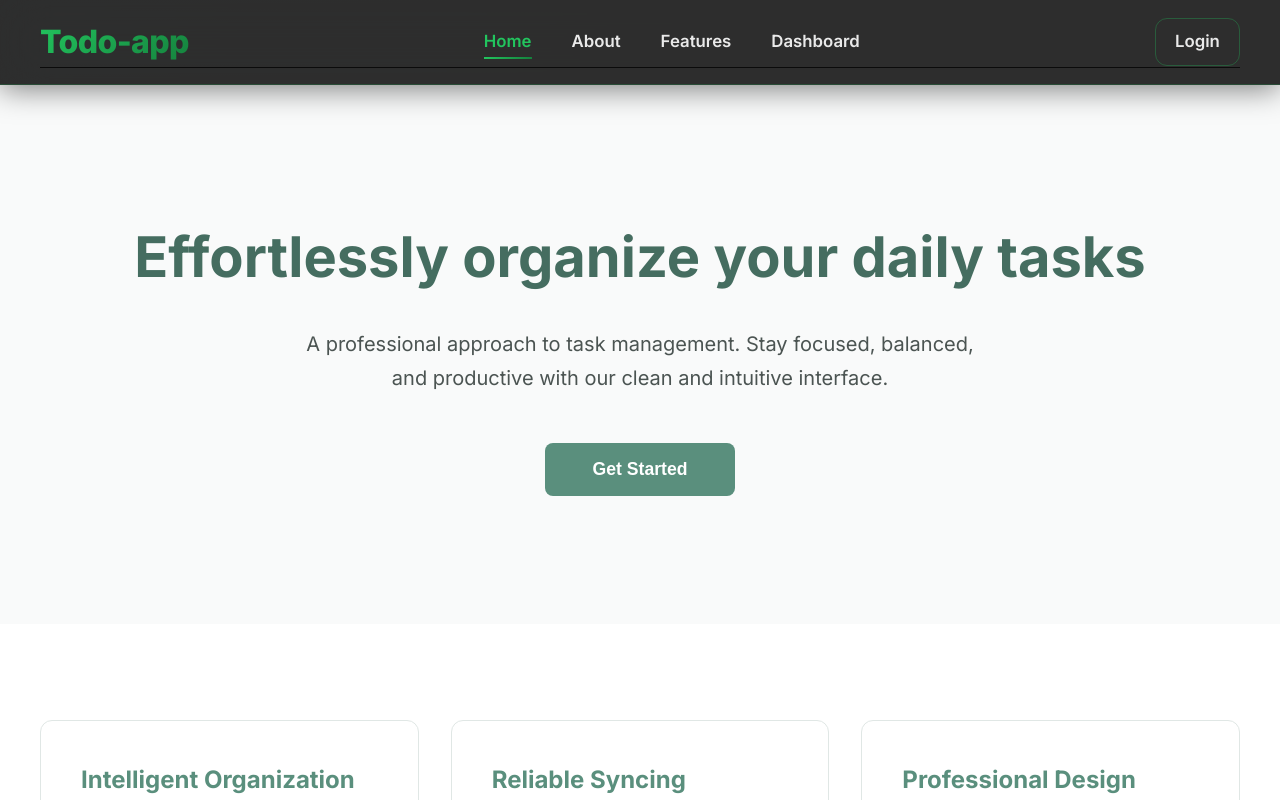
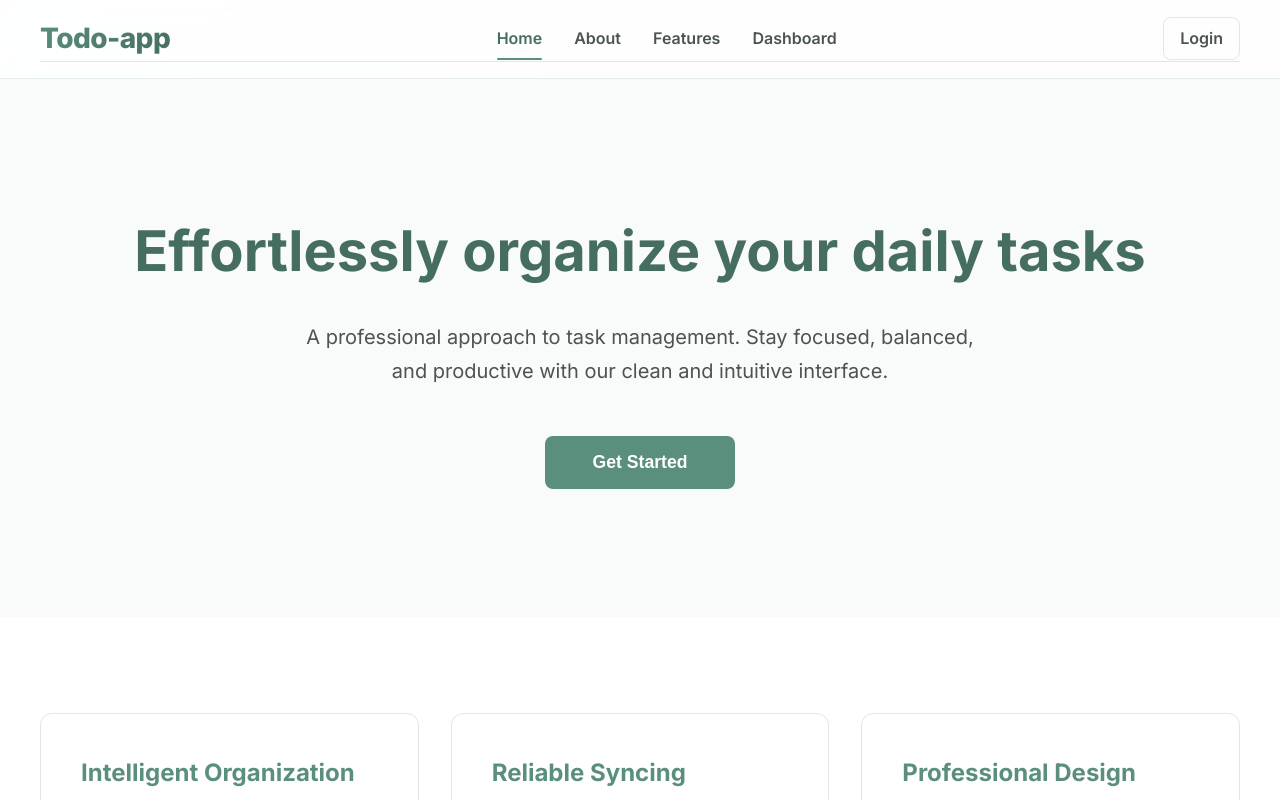
Before and after one commit to AreebaSadiq23/Todo-application, a Next.js app in the folder frontend/: page / in a window 1280 px wide. Shown: the top 800 px of the page. Built offline with nearby package versions, Linux system fonts and the light colour scheme; no server answers.

Commit message:
feat: polish navbar UI to match premium design system

```diff
--- a/frontend/components/navbar.module.css
+++ b/frontend/components/navbar.module.css
@@ -1,44 +1,42 @@
 /* ========================================
-   PREMIUM NAVBAR - DARK GREEN THEME
+   PREMIUM NAVBAR - LIGHT SAGE DESIGN
    Modern Glassmorphism Design with Hamburger
    ======================================== */
 
 .navbar {
-  background: rgba(10, 10, 10, 0.85);
-  backdrop-filter: blur(20px);
+  background: var(--glass-bg);
+  backdrop-filter: blur(12px);
   padding: 1rem 2.5rem;
-  box-shadow: 0 4px 30px rgba(0, 0, 0, 0.5);
-  border-bottom: 1px solid rgba(34, 197, 94, 0.2);
+  border-bottom: 1px solid var(--glass-border);
   position: sticky;
   top: 0;
   z-index: 1000;
-  transition: all 0.3s ease;
+  transition: all var(--transition-base);
 }
 
 .navbarContent {
   display: flex;
   justify-content: space-between;
   align-items: center;
-  max-width: 1400px;
+  max-width: 1200px;
   margin: 0 auto;
   gap: 2rem;
 }
 
 .logo {
-  font-size: 2rem;
+  font-size: 1.75rem;
   font-weight: 800;
-  background: linear-gradient(135deg, #22c55e 0%, #15803d 100%);
+  background: linear-gradient(135deg, var(--primary) 0%, var(--primary-dark) 100%);
   -webkit-background-clip: text;
   -webkit-text-fill-color: transparent;
   background-clip: text;
   text-decoration: none;
   letter-spacing: -0.02em;
-  transition: transform 0.3s ease;
-  white-space: nowrap;
+  transition: transform var(--transition-fast);
 }
 
 .logo:hover {
-  transform: scale(1.05);
+  transform: scale(1.02);
 }
 
 .navList {
@@ -46,35 +44,39 @@
   list-style: none;
   margin: 0;
   padding: 0;
-  gap: 2.5rem;
+  gap: 2rem;
   align-items: center;
 }
 
 .navItem {
   margin: 0;
-  position: relative;
 }
 
 .navLink {
-  color: rgba(255, 255, 255, 0.9);
+  color: var(--gray-700);
   text-decoration: none;
-  font-size: 1.05rem;
+  font-size: 1rem;
   font-weight: 600;
-  transition: all 0.3s ease;
+  transition: color var(--transition-fast);
   padding: 0.5rem 0;
   position: relative;
-  white-space: nowrap;
 }
 
 .navLink::after {
   content: '';
   position: absolute;
-  bottom: 0;
+  bottom: -4px;
   left: 0;
   width: 0;
   height: 2px;
-  background: linear-gradient(90deg, #22c55e 0%, #15803d 100%);
-  transition: width 0.3s ease;
+  background: var(--primary);
+  transition: width var(--transition-base);
+  border-radius: var(--radius-full);
+}
+
+.navLink:hover,
+.navLink.active {
+  color: var(--primary-dark);
 }
 
 .navLink:hover::after,
@@ -82,86 +84,68 @@
   width: 100%;
 }
 
-.navLink:hover,
-.navLink.active {
-  color: #22c55e;
-}
-
 .authLinks {
   display: flex;
   gap: 1rem;
   align-items: center;
-  white-space: nowrap;
 }
 
 .loginTextLink {
-  color: rgba(255, 255, 255, 0.9);
+  color: var(--gray-700);
   text-decoration: none;
-  font-size: 1.05rem;
+  font-size: 1rem;
   font-weight: 600;
-  transition: all 0.3s ease;
-  padding: 0.6rem 1.2rem;
-  border-radius: 12px;
-  border: 1px solid rgba(34, 197, 94, 0.3);
-  white-space: nowrap;
+  transition: all var(--transition-fast);
+  padding: 0.5rem 1rem;
+  border-radius: var(--radius-md);
+  border: 1px solid var(--gray-200);
 }
 
 .loginTextLink:hover {
-  color: #22c55e;
-  background: rgba(34, 197, 94, 0.1);
-  border-color: rgba(34, 197, 94, 0.5);
-  transform: translateY(-2px);
+  color: var(--primary);
+  background: rgba(90, 143, 125, 0.05);
+  border-color: var(--primary);
 }
 
 .logoutButton {
-  background: linear-gradient(135deg, #ef4444 0%, #dc2626 100%);
-  color: #ffffff;
-  padding: 0.7rem 1.5rem;
-  border-radius: 12px;
-  font-size: 1rem;
+  background: var(--danger);
+  color: white;
+  padding: 0.5rem 1.25rem;
+  border-radius: var(--radius-md);
+  font-size: 0.95rem;
   font-weight: 600;
-  text-decoration: none;
-  transition: all 0.3s ease;
   border: none;
   cursor: pointer;
-  box-shadow: 0 4px 15px rgba(239, 68, 68, 0.3);
-  white-space: nowrap;
+  transition: all var(--transition-fast);
+  box-shadow: var(--shadow-sm);
 }
 
 .logoutButton:hover {
-  transform: translateY(-2px);
-  box-shadow: 0 6px 20px rgba(239, 68, 68, 0.5);
+  background: #B56565;
+  transform: translateY(-1px);
 }
 
 .profileIcon {
-  width: 42px;
-  height: 42px;
+  width: 38px;
+  height: 38px;
   border-radius: 50%;
-  background: linear-gradient(135deg, #22c55e 0%, #15803d 100%);
-  color: #ffffff;
+  background: var(--primary);
+  color: white;
   display: flex;
   justify-content: center;
   align-items: center;
-  font-size: 1.2rem;
+  font-size: 1rem;
   font-weight: 700;
-  cursor: default;
-  margin-right: 0.75rem;
-  border: 2px solid rgba(34, 197, 94, 0.5);
-  box-shadow: 0 4px 15px rgba(34, 197, 94, 0.3);
-  transition: all 0.3s ease;
+  box-shadow: var(--shadow-sm);
+  margin-right: 0.5rem;
   flex-shrink: 0;
-}
-
-.profileIcon:hover {
-  transform: scale(1.1);
-  box-shadow: 0 6px 20px rgba(34, 197, 94, 0.5);
 }
 
 /* Hamburger Menu */
 .hamburger {
   display: none;
   flex-direction: column;
-  gap: 5px;
+  gap: 6px;
   background: none;
   border: none;
   cursor: pointer;
@@ -170,11 +154,11 @@
 }
 
 .hamburgerLine {
-  width: 28px;
-  height: 3px;
-  background: linear-gradient(90deg, #22c55e, #15803d);
+  width: 24px;
+  height: 2px;
+  background: var(--primary-dark);
   border-radius: 2px;
-  transition: all 0.3s ease;
+  transition: all var(--transition-fast);
 }
 
 .hamburgerLineOpen:nth-child(1) {
@@ -189,203 +173,91 @@
   transform: translateY(-8px) rotate(-45deg);
 }
 
-/* Mobile Menu - Hidden on desktop */
+/* Mobile Menu */
 .mobileMenu {
   max-height: 0;
   overflow: hidden;
-  transition: max-height 0.4s ease;
-  background: rgba(10, 10, 10, 0.95);
-  backdrop-filter: blur(20px);
-  border-top: 1px solid transparent;
+  transition: max-height var(--transition-base);
+  background: var(--gray-50);
+  border-bottom: 1px solid var(--gray-200);
 }
 
 .mobileMenuOpen {
-  max-height: 500px;
-  border-top-color: rgba(34, 197, 94, 0.2);
+  max-height: 400px;
 }
 
 .mobileNavList {
   display: flex;
   flex-direction: column;
   list-style: none;
-  margin: 0;
-  padding: 0.5rem 0;
-}
-
-.mobileNavItem {
-  border-bottom: 1px solid rgba(34, 197, 94, 0.1);
-}
-
-.mobileNavItem:last-child {
-  border-bottom: none;
+  padding: 1rem;
 }
 
 .mobileNavLink {
   display: block;
-  color: rgba(255, 255, 255, 0.9);
+  color: var(--gray-800);
   text-decoration: none;
   font-size: 1.1rem;
   font-weight: 600;
-  padding: 1rem 1.5rem;
-  transition: all 0.3s ease;
+  padding: 1rem;
+  transition: color var(--transition-fast);
 }
 
 .mobileNavLink:hover,
 .mobileNavLink.active {
-  color: #22c55e;
-  background: rgba(34, 197, 94, 0.05);
+  color: var(--primary);
 }
 
 .mobileAuth {
-  padding: 1.5rem;
-  display: flex;
-  flex-direction: column;
-  gap: 1rem;
-}
-
-.profileRow {
-  display: flex;
-  align-items: center;
-  gap: 0.75rem;
-  padding: 0.5rem 0;
-}
-
-.profileIconMobile {
-  width: 38px;
-  height: 38px;
-  border-radius: 50%;
-  background: linear-gradient(135deg, #22c55e 0%, #15803d 100%);
-  color: #ffffff;
-  display: flex;
-  justify-content: center;
-  align-items: center;
-  font-size: 1.1rem;
-  font-weight: 700;
-  border: 2px solid rgba(34, 197, 94, 0.5);
-  box-shadow: 0 4px 15px rgba(34, 197, 94, 0.3);
-  flex-shrink: 0;
-}
-
-.usernameText {
-  color: rgba(255, 255, 255, 0.9);
-  font-weight: 600;
-  font-size: 1rem;
+  padding: 1rem;
+  border-top: 1px solid var(--gray-200);
 }
 
 .mobileLogoutButton {
   width: 100%;
-  background: linear-gradient(135deg, #ef4444 0%, #dc2626 100%);
-  color: #ffffff;
-  padding: 0.875rem 1rem;
-  border-radius: 12px;
-  font-size: 1rem;
+  background: var(--danger);
+  color: white;
+  padding: 0.8rem;
+  border-radius: var(--radius-md);
+  border: none;
   font-weight: 600;
-  border: none;
-  cursor: pointer;
-  transition: all 0.3s ease;
-  box-shadow: 0 4px 15px rgba(239, 68, 68, 0.3);
-}
-
-.mobileLogoutButton:hover {
-  box-shadow: 0 6px 20px rgba(239, 68, 68, 0.5);
 }
 
 .mobileLoginButton {
   display: block;
   width: 100%;
   text-align: center;
-  color: rgba(255, 255, 255, 0.9);
+  color: var(--primary);
   text-decoration: none;
-  font-size: 1.1rem;
   font-weight: 600;
-  padding: 0.875rem 1rem;
-  border-radius: 12px;
-  border: 1px solid rgba(34, 197, 94, 0.3);
-  transition: all 0.3s ease;
+  padding: 0.8rem;
+  border: 1px solid var(--primary);
+  border-radius: var(--radius-md);
 }
 
-.mobileLoginButton:hover {
-  color: #22c55e;
-  background: rgba(34, 197, 94, 0.1);
-  border-color: rgba(34, 197, 94, 0.5);
+.overlay {
+  display: none;
+  position: fixed;
+  top: 0;
+  left: 0;
+  width: 100%;
+  height: 100vh;
+  background: rgba(0, 0, 0, 0.1);
+  backdrop-filter: blur(4px);
+  z-index: 999;
 }
 
-/* Overlay for mobile */
-.overlay {
-  display: none;
-}
-
-/* Tablet - 1024px */
-@media (max-width: 1024px) {
-  .navbar {
-    padding: 1rem 1.5rem;
-  }
-
-  .navList {
-    gap: 1.5rem;
-  }
-
-  .navLink {
-    font-size: 0.95rem;
-  }
-}
-
-/* Mobile - 768px */
 @media (max-width: 768px) {
   .navbar {
-    padding: 0.875rem 1rem;
+    padding: 0.75rem 1rem;
   }
-
   .hamburger {
     display: flex;
   }
-
-  .navList {
+  .navList, .authLinks {
     display: none;
   }
-
-  .authLinks {
-    display: none;
-  }
-
-  .mobileMenu {
-    margin: 0 -1rem -0.875rem;
-    padding: 0 0.5rem;
-  }
-
   .overlay {
     display: block;
-    position: fixed;
-    top: 0;
-    left: 0;
-    width: 100%;
-    height: 100vh;
-    background: rgba(0, 0, 0, 0.3);
-    z-index: 999;
   }
 }
-
-/* Small Mobile - 480px */
-@media (max-width: 480px) {
-  .navbar {
-    padding: 0.75rem 0.875rem;
-  }
-
-  .logo {
-    font-size: 1.5rem;
-  }
-
-  .hamburgerLine {
-    width: 24px;
-    height: 2.5px;
-  }
-
-  .mobileMenu {
-    margin: 0 -0.875rem -0.75rem;
-  }
-
-  .mobileNavLink {
-    font-size: 1rem;
-    padding: 0.875rem 1.25rem;
-  }
-}
```
